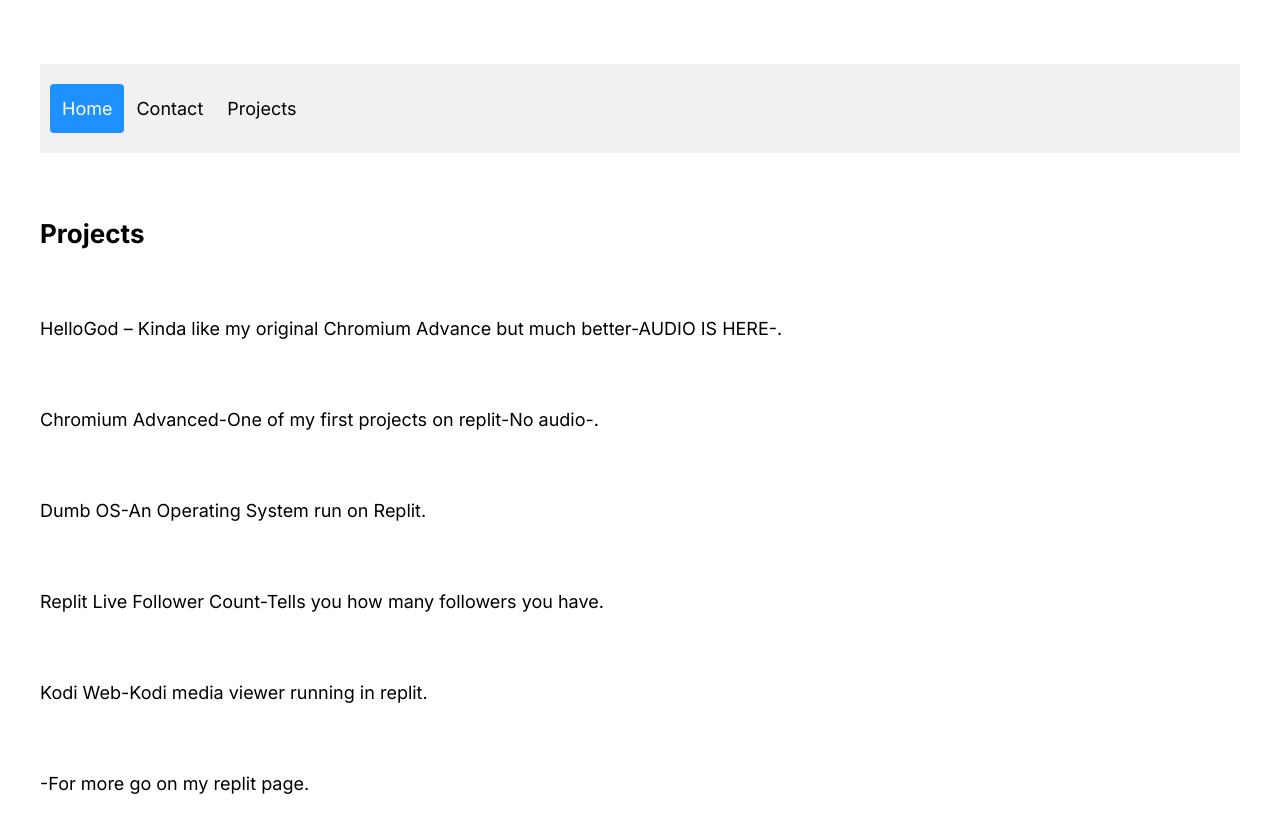
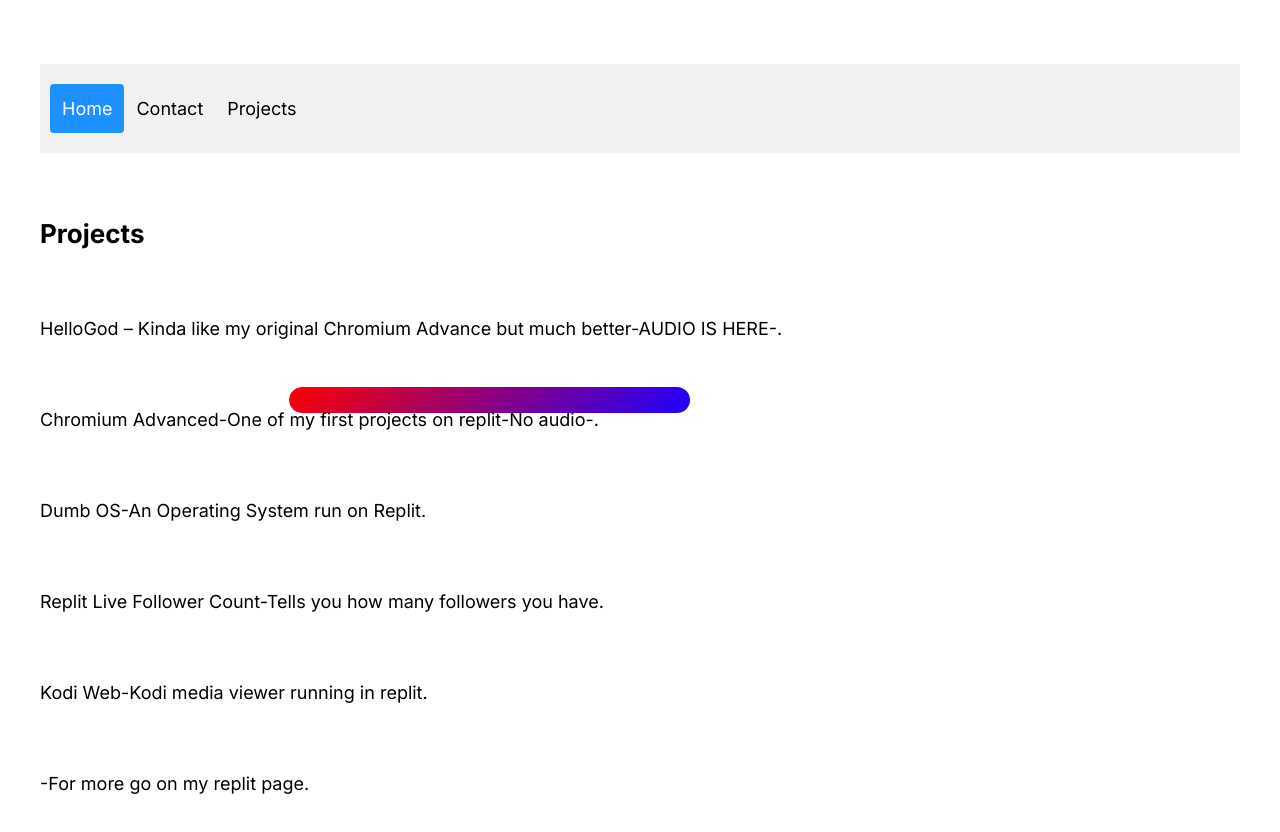
Before and after one commit to ShahkerTHD/My-Website, a website: page project.html in a window 1280 px wide. Drawn offline with Linux system fonts and the light colour scheme.

Commit message:
Added gradient animation to projects page.

```diff
--- a/project.html
+++ b/project.html
@@ -39,6 +39,9 @@ s0.parentNode.insertBefore(s1,s0);
   </div>
 </div>
 
+<div class="progress-bar"></div>
+
+
     <div class="section">
 					<h1 style="--animation-order:6;" class="animate-in">Projects</h1>
 
--- a/style.css
+++ b/style.css
@@ -360,3 +360,47 @@ main footer .bottom .social-medias .social-media:hover svg {
     float: none;
   }
 }
+.name{
+    position: absolute;
+    top: 50%;
+    left: 50%;
+    transform: translate(-50%,-50%);
+    font-size: 12;
+    color:#4750c2;
+    text-shadow: 1px 1px 1px #919191,
+                 1px 2px 1px #919191,
+                 1px 3px 1px #919191,
+                 1px 4px 1px #919191,
+                 1px 5px 1px #919191,
+                 1px 6px 1px #919191,
+                 1px 7px 1px #919191,
+                 1px 8px 1px #919191,
+                 1px 9px 1px #919191,
+                 1px 10px 1px #919191,
+                 1px 20px 40px rgba(0, 0, 0, 0.3);
+}
+.progress-bar{
+    width: 450px;
+    height: 30px;
+    border-radius: 20px;
+    border: 2px solid #fff;
+    position: absolute;
+    top: 50%;
+    left: 40%;
+    transform: translate(-50%, -50%);
+    overflow: hidden;
+}
+.progress-bar::after{
+    content: '';
+    background: linear-gradient(135deg, #fd0000, #1d00ff);
+    width: 0;
+    height: 100%;
+    border-radius: 20px;
+    position: absolute;
+    animation: progress 2s linear forwards;
+}
+@keyframes progress {
+    100%{
+        width: 90%;
+    }
+}
```
Also changed, not shown: index.html (+2 -1 lines).
